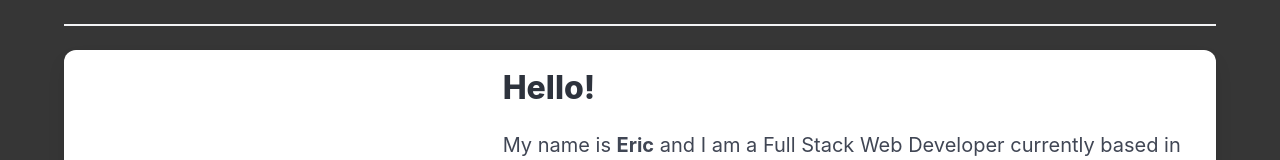
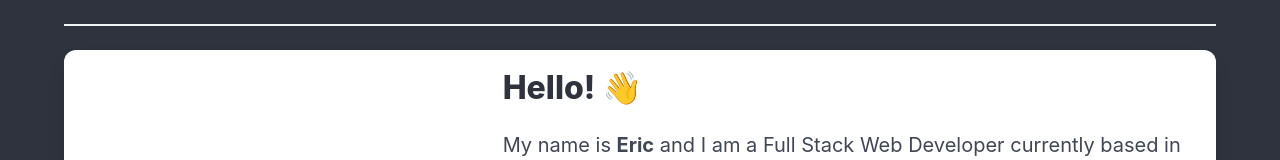
Before and after one commit to sempercuriosus/portfolio-v2, a React (Vite) app: page / in a window 1280 px wide. Shown: the part 749-909 px from the top of the page. Built offline with nearby package versions, Linux system fonts and the light colour scheme.

Commit message:
updated background

```diff
--- a/src/components/About/about.jsx
+++ b/src/components/About/about.jsx
@@ -45,7 +45,7 @@ function About() {
             </div>
 
             <div className='column is-offset-1'>
-              <div className='block title is-3'>Hello!</div>
+              <div className='block title is-3'>Hello! 👋</div>
 
               <div className='block'>
                 <p>
--- a/src/style/style.css
+++ b/src/style/style.css
@@ -1,6 +1,6 @@
 body {
     /* border: thick red solid */
-    background-color: rgb(54, 54, 54);
+    background-color: rgb(46, 51, 61);
 
 }
 
```
